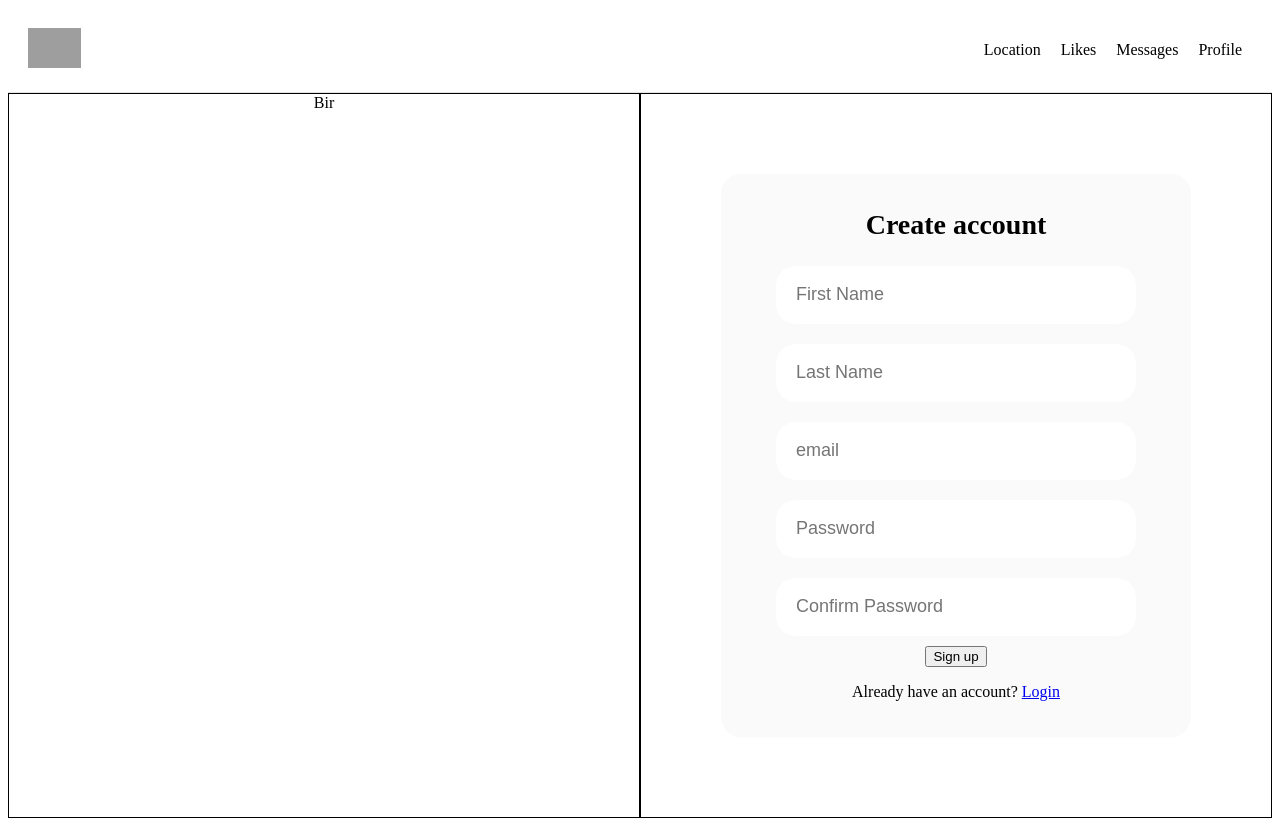
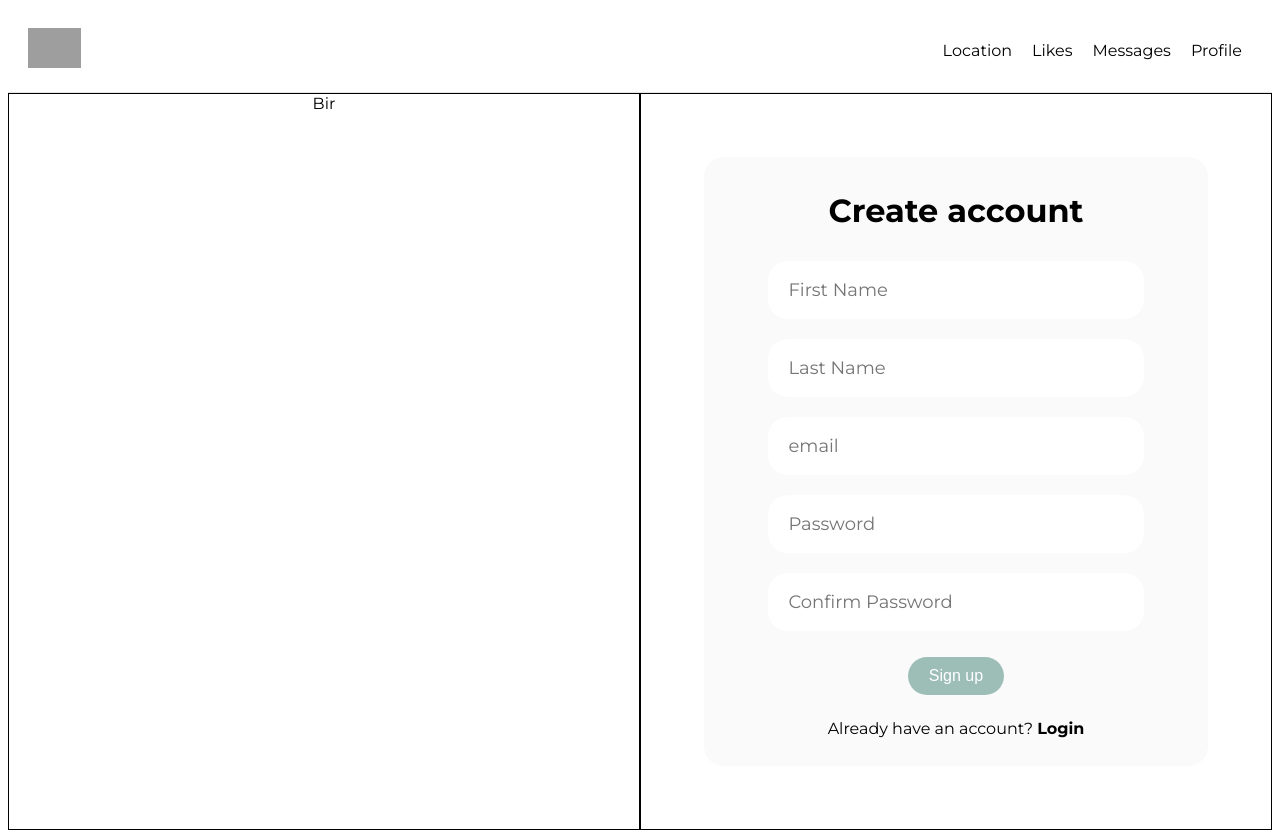
Before and after one commit to ezgh/localcircle, a React (Vite) app in the folder frontend/: page /register in a window 1280 px wide. Built offline with nearby package versions, Linux system fonts and the light colour scheme; grey boxes are pictures that could not be loaded.

Commit message:
Implement styled components

```diff
--- a/frontend/src/components/Login.tsx
+++ b/frontend/src/components/Login.tsx
@@ -1,30 +1,25 @@
 import { useState } from 'react';
-import { Link} from 'react-router-dom';
+import { Link } from 'react-router-dom';
 import Navbar from './Navbar';
+import styled from 'styled-components';
 
 export default function Login() {
-    const [email,setEmail] = useState("")
-    const [password,setPassword] = useState("")
+  const [email, setEmail] = useState("");
+  const [password, setPassword] = useState("");
 
-    const handleSubmit = (e:React.FormEvent<HTMLFormElement>) => {
+  const handleSubmit = (e: React.FormEvent<HTMLFormElement>) => {
     e.preventDefault();
   }
-
-
-
-
-
 
   return (
     <>
       <Navbar />
-        <div className="container">
-        <div className="box">Bir</div>
-        <div className="box">
-        <div className='containertwo'>
+      <Container>
+        <Box>Bir</Box>
+        <Box>
+          <LoginForm>
             <h1>Sign In</h1>
-            <p>Sign into your Account</p>
-            <form onSubmit={handleSubmit} >
+            <form onSubmit={handleSubmit}>
               <div className='form-group'>
                 <input
                   className='form-control'
@@ -32,7 +27,7 @@ export default function Login() {
                   placeholder='Email'
                   name='email'
                   value={email}
-                        onChange={(event) => setEmail(event?.target.value)}
+                  onChange={(event) => setEmail(event.target.value)}
                   required
                 />
               </div>
@@ -43,11 +38,11 @@ export default function Login() {
                   placeholder='Password'
                   name='password'
                   value={password}
-                        onChange={(event) =>setPassword(event?.target.value)}
+                  onChange={(event) => setPassword(event.target.value)}
                   required
                 />
               </div>
-                <button className='btn btn-primary' type='submit'>Login</button>
+              <SubmitButton className='btn btn-primary' type='submit'>Login</SubmitButton>
             </form>
             <p className='mt-3'>
               Don't have an account? <Link to='/register'>Sign Up</Link>
@@ -55,10 +50,94 @@ export default function Login() {
             <p className='mt-3'>
               Forgot your Password? <Link to='/reset-password'>Reset Password</Link>
             </p>
-        </div>
-        </div>
-    </div>
-
+          </LoginForm>
+        </Box>
+      </Container>
     </>
   );
 }
+
+const Container = styled.div`
+  display: flex;
+  flex-direction: row;
+
+  @media (max-width: 768px) {
+    flex-direction: column;
+  }
+`;
+
+const Box = styled.div`
+  width: 50%;
+  border: 1px solid #000;
+  text-align: center;
+
+  @media (max-width: 768px) {
+    width: 100%;
+  }
+`;
+
+const LoginForm = styled.div`
+  border-radius: 1.25rem;
+  background: #FAFAFA;
+  margin: 10%;
+  padding: 2%;
+
+  input {
+    padding: 5px 20px;
+    font-size: 18px;
+    margin: 10px;
+    width: 70%;
+    height: 3rem;
+    border-radius: 1.25rem;
+    background: #FFF;
+    border: none;
+  }
+
+  input:focus {
+    outline-color: gray;
+  }
+
+  a {
+    color: black;
+    text-decoration: none;
+    font-weight: bold;
+  }
+
+  @media (max-width: 425px) {
+    h1 {
+      font-size: 1em;
+    }
+    p {
+      font-size: 0.75em;
+    }
+    input {
+      width: 60%;
+      height: 2.5rem;
+      font-size: 1em;
+    }
+    button {
+      padding: 2%;
+      width: 40%;
+    }
+  }
+
+  @media (max-width: 768px) {
+    margin: 5%;
+  }
+`;
+
+const SubmitButton = styled.button`
+margin: 1rem 0 0.5rem 0;
+padding: 2%;
+width: 20%;
+font-size: 1rem;
+border: none;
+border-radius: 1.375rem;
+background: #9DBEB7;
+color: white;
+
+@media (max-width: 425px) {
+padding: 2%;
+width: 40%;
+}
+`;
--- a/frontend/src/components/Navbar.tsx
+++ b/frontend/src/components/Navbar.tsx
@@ -2,7 +2,23 @@ import { Link } from "react-router-dom"
 import styled from "styled-components"
 
 export default function Navbar() {
-    const Navbar = styled.div`
+  return (
+
+<Nav>
+    <Logo>
+      <img src="your-logo.png" alt="Logo" />
+    </Logo>
+    <NavLinks>
+        <Link to="/">Location</Link>
+        <Link to="/">Likes</Link>
+        <Link to="/">Messages</Link>
+        <Link to="/">Profile</Link>
+    </NavLinks>
+</Nav>
+);
+}
+
+const Nav = styled.div`
 overflow: hidden;
 background-color: white;
 border-bottom: 1px solid rgba(0, 0, 0, 0.10);
@@ -12,35 +28,21 @@ export default function Navbar() {
 justify-content: space-between;
 align-items: center;
 padding: 10px 20px;
-  `
+`;
 
 const Logo = styled.div`
 img {
-    max-height: 40px;
+  max-height: 40px; /* Adjust the height as needed */
 }
 `
-
 const NavLinks = styled.div`
 a {
   color: black;
   text-decoration: none;
   margin: 0 10px;
 }
+@media screen and (max-width: 600px) {
+    flex-direction: column;
+    align-items: center;
+}
 `
-
-
-
-  return (
-    <Navbar>
-    <Logo>
-      <img src="your-logo.png" alt="Logo" />
-    </Logo>
-    <NavLinks>
-        <Link to="/">Location</Link>
-        <Link to="/">Likes</Link>
-        <Link to="/">Messages</Link>
-        <Link to="/">Profile</Link>
-    </NavLinks>
-  </Navbar>
-  )
-}
--- a/frontend/src/components/Register.tsx
+++ b/frontend/src/components/Register.tsx
@@ -1,6 +1,7 @@
 import { useState } from 'react';
 import { Link} from 'react-router-dom';
 import Navbar from './Navbar';
+import styled from 'styled-components';
 
 export default function Login() {
 
@@ -53,11 +54,10 @@ export default function Login() {
     return (
       <>
       <Navbar />
-
-          <div className="container">
-        <div className="box">Bir</div>
-        <div className="box">
-        <div className='containertwo'>
+      <Container>
+        <Box>Bir</Box>
+        <Box>
+          <RegisterForm>
             <h1>Create account</h1>
 
             <form onSubmit={handleSubmit} >
@@ -117,15 +117,99 @@ export default function Login() {
                     />
                 </div>
                 {/* { passwordError && <div>{passwordError}</div>} */}
-                <button className='btn btn-primary' type='submit'>Sign up</button>
+                <SubmitButton type='submit'>Sign up</SubmitButton>
             </form>
             <p className='mt-3'>
                 Already have an account? <Link to='/login'>Login</Link>
             </p>
 
-        </div>
-        </div>
-        </div>
+        </RegisterForm>
+        </Box>
+      </Container>
         </>
     );
 }
+const Container = styled.div`
+  display: flex;
+  flex-direction: row;
+
+  @media (max-width: 768px) {
+    flex-direction: column;
+  }
+`;
+
+const Box = styled.div`
+  width: 50%;
+  border: 1px solid #000;
+  text-align: center;
+
+  @media (max-width: 768px) {
+    width: 100%;
+  }
+`;
+
+const RegisterForm = styled.div`
+  border-radius: 1.25rem;
+  background: #FAFAFA;
+  margin: 10%;
+  padding: 2%;
+
+  input {
+    padding: 5px 20px;
+    font-size: 18px;
+    margin: 10px;
+    width: 70%;
+    height: 3rem;
+    border-radius: 1.25rem;
+    background: #FFF;
+    border: none;
+  }
+
+  input:focus {
+    outline-color: gray;
+  }
+
+  a {
+    color: black;
+    text-decoration: none;
+    font-weight: bold;
+  }
+
+  @media (max-width: 425px) {
+    h1 {
+      font-size: 1em;
+    }
+    p {
+      font-size: 0.75em;
+    }
+    input {
+      width: 60%;
+      height: 2.5rem;
+      font-size: 1em;
+    }
+    button {
+      padding: 2%;
+      width: 40%;
+    }
+  }
+
+  @media (max-width: 768px) {
+    margin: 5%;
+  }
+`;
+
+const SubmitButton = styled.button`
+margin: 1rem 0 0.5rem 0;
+padding: 2%;
+width: 20%;
+font-size: 1rem;
+border: none;
+border-radius: 1.375rem;
+background: #9DBEB7;
+color: white;
+
+@media (max-width: 425px) {
+padding: 2%;
+width: 40%;
+}
+`;
--- a/frontend/src/styles.css
+++ b/frontend/src/styles.css
@@ -1,83 +1,21 @@
-/* NAVBAR */
-.navbar {
-    overflow: hidden;
-    background-color: white;
-    border-bottom: 1px solid rgba(0, 0, 0, 0.10);
-    height:4rem ;
-    display: flex;
-    flex-shrink: 0;
-    justify-content: space-between;
-    align-items: center;
-    padding: 10px 20px;
-  }
+/* FONT */
+@import url('https://fonts.googleapis.com/css2?family=Montserrat:ital,wght@0,100;0,200;0,300;0,400;0,500;0,600;0,700;0,800;0,900;1,100;1,200;1,300;1,400;1,500;1,600;1,700;1,800;1,900&display=swap');
 
-  /* Logo */
-  .logo img {
-    max-height: 40px; /* Adjust the height as needed */
-  }
+body {
+  font-family: 'Montserrat', sans-serif;}
 
-  /* Navigation links */
-  .nav-links a {
-    color: black;
-    text-decoration: none;
-    margin: 0 10px;
-  }
-
-
-  /* Responsive design */
-  @media screen and (max-width: 600px) {
-    .nav-links {
-      flex-direction: column;
-      align-items: center;
-    }
-  }
-
-
-
-
-  /* MAIN DIV LOGIN REGISTER */
-  .container {
-    display: flex;
-    flex-direction: row;
+  ::-webkit-input-placeholder { /* WebKit browsers */
+    font-family: 'Montserrat', sans-serif;
 }
-
-@media (max-width: 768px) {
-    .container {
-        flex-direction: column;
-    }
+:-ms-input-placeholder { /* Internet Explorer */
+    font-family: 'Montserrat', sans-serif;
 }
-
-.box {
-    width: 50%;
-
-    border: 1px solid #000;
-    text-align: center;
+::-moz-placeholder { /* Mozilla Firefox 19+ */
+    font-family: 'Montserrat', sans-serif;
 }
-
-.containertwo {
-    border-radius: 1.25rem;
-    background: #FAFAFA;
-        margin: 80px;
-        padding: 20px 0;
+:-moz-placeholder { /* Mozilla Firefox 18- */
+    font-family: 'Montserrat', sans-serif;
 }
-
-
-input {
-    padding: 5px 20px;
-    font-size: 18px;
-    margin: 10px;
-    width: 20rem;
-    height: 3rem;
-    border-radius: 1.25rem;
-background: #FFF;
-border: none;
+::placeholder {
+    font-family: 'Montserrat', sans-serif;
 }
-
-.containertwo h1 {
-    color: #000;
-    text-align: center;
-    font-size: 1.75rem;
-    font-style: normal;
-    font-weight: 700;
-    line-height: 1.5rem;
-}
```
Lines whose indentation alone changed are shown as unchanged.
